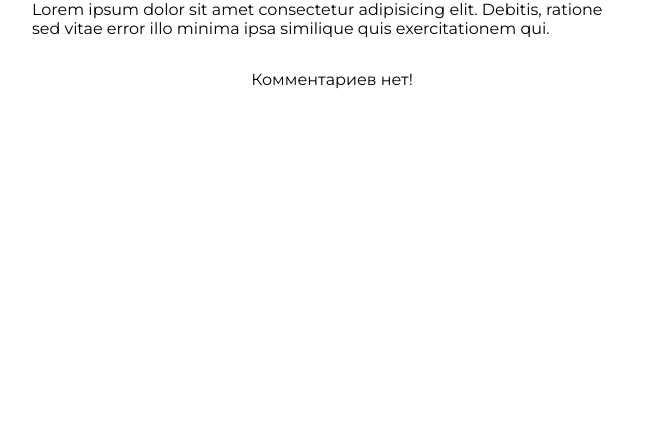
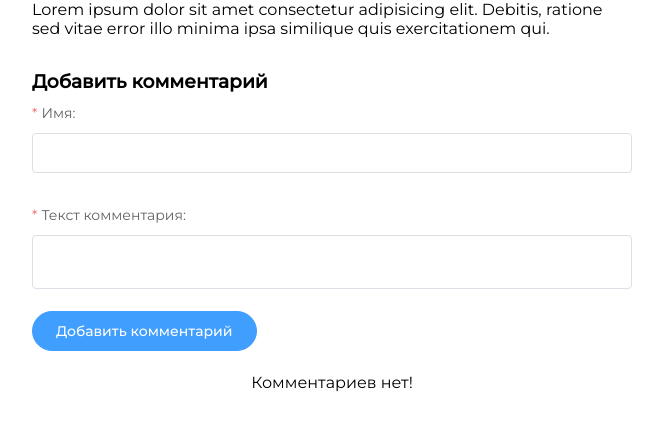
Before and after one commit to yevheniimoskalenko/nuxt, a Nuxt app: page /post/1 in a window 1280 px wide. Shown: the part 697-1128 px from the top of the page, without its empty margins (308-971 px from the left). Before the commit the page ends 866 px from the top, so only its background shows below. Built offline with nearby package versions, Linux system fonts and the light colour scheme.

Commit message:
add component form comment

```diff
--- /dev/null
+++ b/components/main/CommentForm.vue
@@ -0,0 +1,54 @@
+<template>
+  <el-form ref="form" :model="controls" :rules="rules" @submit.native.prevent="onSubmit">
+    <h1>Добавить комментарий</h1>
+    <el-form-item label="Имя:" prop="name">
+      <el-input v-model.trim="controls.name" />
+    </el-form-item>
+    <el-form-item label="Текст комментария:" prop="text">
+      <el-input type="textarea" v-model.trim="controls.text" resize="none" :rows="2" />
+    </el-form-item>
+
+    <el-form-item>
+      <el-button type="primary" round native-type="submit" :loading="loading">Добавить комментарий</el-button>
+    </el-form-item>
+  </el-form>
+</template>
+<script>
+export default {
+  data() {
+    return {
+      controls: {
+        name: "",
+        text: ""
+      },
+      rules: {
+        name: [
+          {
+            required: true,
+            message: "Имя не должно быть пустым",
+            trigger: "blur"
+          }
+        ],
+        text: [
+          {
+            required: true,
+            message: "Поле для ввода не должно быть пустым",
+            trigger: "blur"
+          }
+        ]
+      }
+    };
+  },
+  methods: {
+    onSubmit() {
+      this.$refs.form.validate(valid => {
+        if (valid) {
+          this.loading = true;
+        }
+      });
+    }
+  }
+};
+</script>
+<style lang="scss" scoped>
+</style>
--- a/pages/post/_id.vue
+++ b/pages/post/_id.vue
@@ -31,6 +31,7 @@
     </main>
     <footer>
       <!-- form -->
+      <app-comment-form />
       <div class="comments" v-if="false">
         <app-comment v-for="comment in 5" :key="comment" :comment="comment" />
       </div>
@@ -40,12 +41,14 @@
 </template>
 <script>
 import AppComment from "@/components/main/comment";
+import AppCommentForm from "@/components/main/commentform";
 export default {
   validate({ params }) {
     return Boolean(params.id);
   },
   components: {
-    AppComment
+    AppComment,
+    AppCommentForm
   }
 };
 </script>
--- a/theme/index.scss
+++ b/theme/index.scss
@@ -4,6 +4,15 @@
   margin: 0;
   padding: 0;
   box-sizing: border-box;
+  font-family: 'Montserrat',
+    Helvetica Neue,
+    Helvetica,
+    PingFang SC,
+    Hiragino Sans GB,
+    Microsoft YaHei,
+    SimSun,
+    sans-serif;
+
 }
 
 body,
```
